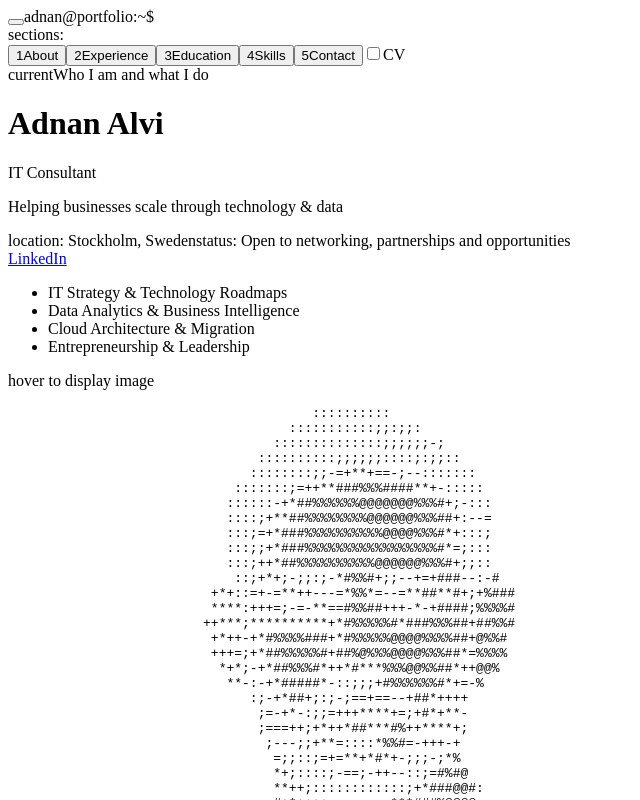
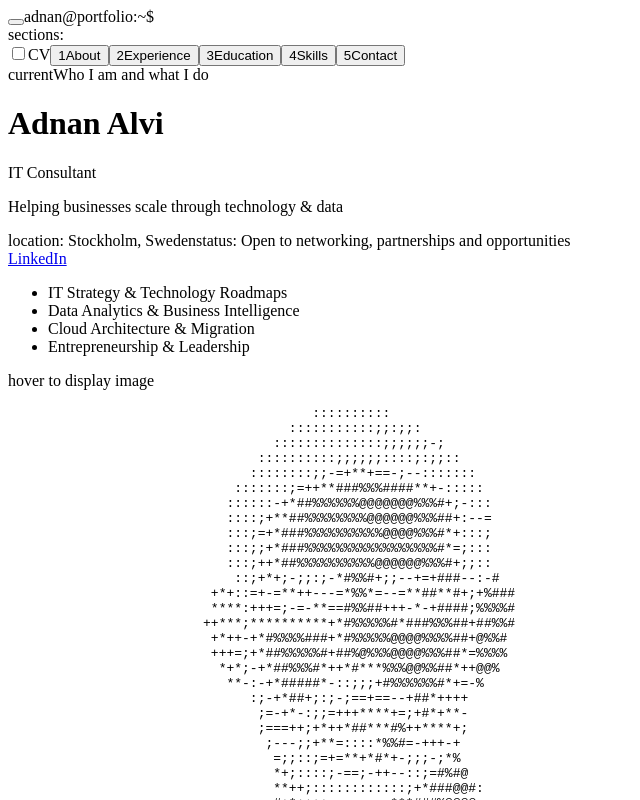
Before and after one commit to adnannasar/adnannasar.github.io, a Vue app: page / in a window 1280 px wide. Shown: the top 800 px of the page, without its empty margins (0-640 px from the left). Built offline with nearby package versions, Linux system fonts and the light colour scheme.

Commit message:
Move CV toggle before section nav

```diff
--- a/src/components/NavBar.vue
+++ b/src/components/NavBar.vue
@@ -13,6 +13,10 @@ const description = computed(() => props.sections.find((s) => s.id === props.act
   <nav class="nav" aria-label="Sections">
     <span class="nav-label">sections:</span>
     <div class="nav-list">
+      <label class="nav-toggle">
+        <input type="checkbox" class="nav-checkbox" :checked="cv" @change="emit('toggle-cv', $event.target.checked)" />
+        <span class="nav-toggle-label">CV</span>
+      </label>
       <button
         v-for="(s, i) in sections"
         :key="s.id"
@@ -25,10 +29,6 @@ const description = computed(() => props.sections.find((s) => s.id === props.act
         <span class="nav-shortcut">{{ i + 1 }}</span>
         <span>{{ s.label }}</span>
       </button>
-      <label class="nav-toggle">
-        <input type="checkbox" class="nav-checkbox" :checked="cv" @change="emit('toggle-cv', $event.target.checked)" />
-        <span class="nav-toggle-label">CV</span>
-      </label>
     </div>
     <div class="nav-description">
       <span class="nav-prompt">current</span>
--- a/src/style.css
+++ b/src/style.css
@@ -51,7 +51,7 @@ h1, h2, h3, p, ul { margin: 0; }
 .nav-item:not(:last-child)::after, .nav-item:last-of-type::after { content: ' |'; color: var(--muted); margin-left: 6px; }
 .nav-shortcut { color: var(--muted); font-size: 11px; }
 .nav-shortcut::before { content: '['; } .nav-shortcut::after { content: ']'; }
-.nav-toggle { display: inline-flex; align-items: center; gap: 6px; margin-left: 4px; color: var(--muted); font-size: 11px; cursor: pointer; }
+.nav-toggle { display: inline-flex; align-items: center; gap: 6px; margin-right: 4px; color: var(--muted); font-size: 11px; cursor: pointer; }
 .nav-checkbox {
   appearance: none; -webkit-appearance: none; margin: 0; width: 12px; height: 12px; display: inline-flex; justify-content: center; align-items: center;
   border: 1px solid var(--border); background: none; cursor: pointer;
```
